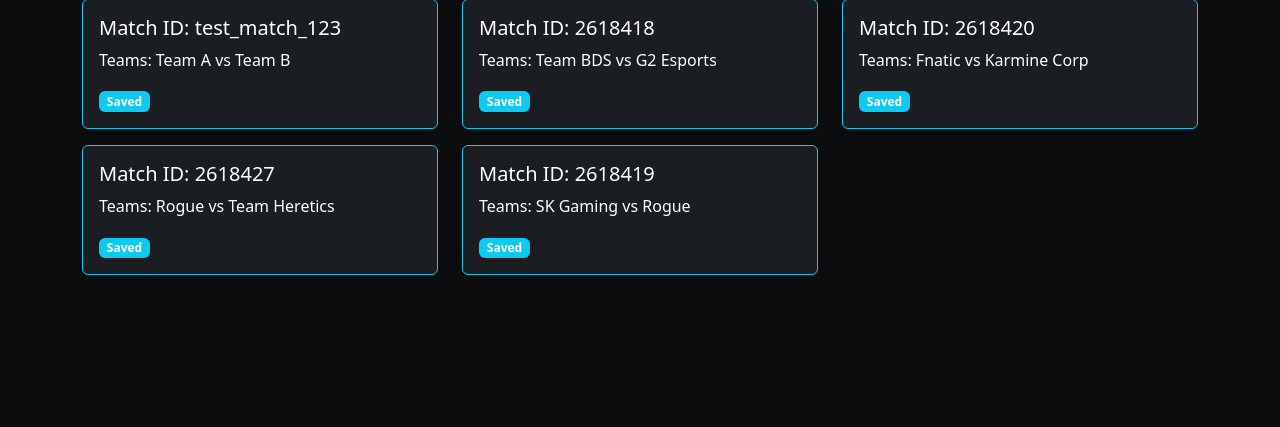
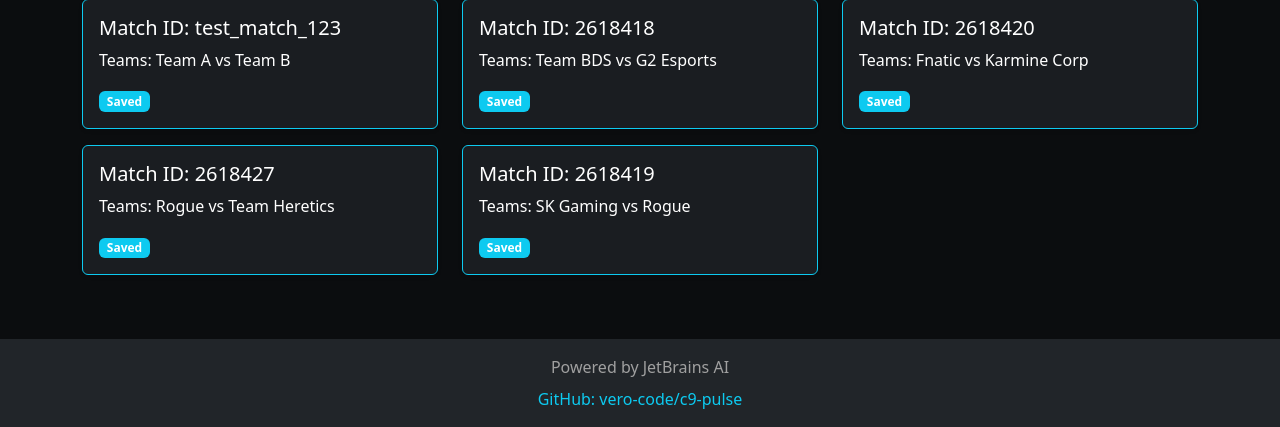
Before and after one commit to vero-code/c9-pulse, a Flask app: page / in a window 1280 px wide. Shown: the part 413-840 px from the top of the page. Before the commit the page ends 688 px from the top, so only its background shows below. Run offline with Flask 3, Linux system fonts and the light colour scheme; data that the repository does not hold is empty.

Commit message:
feat: update footer info

```diff
--- a/templates/index.html
+++ b/templates/index.html
@@ -76,5 +76,16 @@
         </div>
         {% endif %}
     </div>
+
+    <footer class="footer mt-5 py-3 bg-dark text-white">
+        <div class="container text-center">
+            <span class="text-muted">Powered by JetBrains AI</span>
+            <div class="mt-2">
+                <a href="https://github.com/vero-code/c9-pulse" class="text-info text-decoration-none" target="_blank">
+                    GitHub: vero-code/c9-pulse
+                </a>
+            </div>
+        </div>
+    </footer>
 </body>
 </html>
```
Also changed, not shown: templates/match_detail.html (+11 -0 lines).
